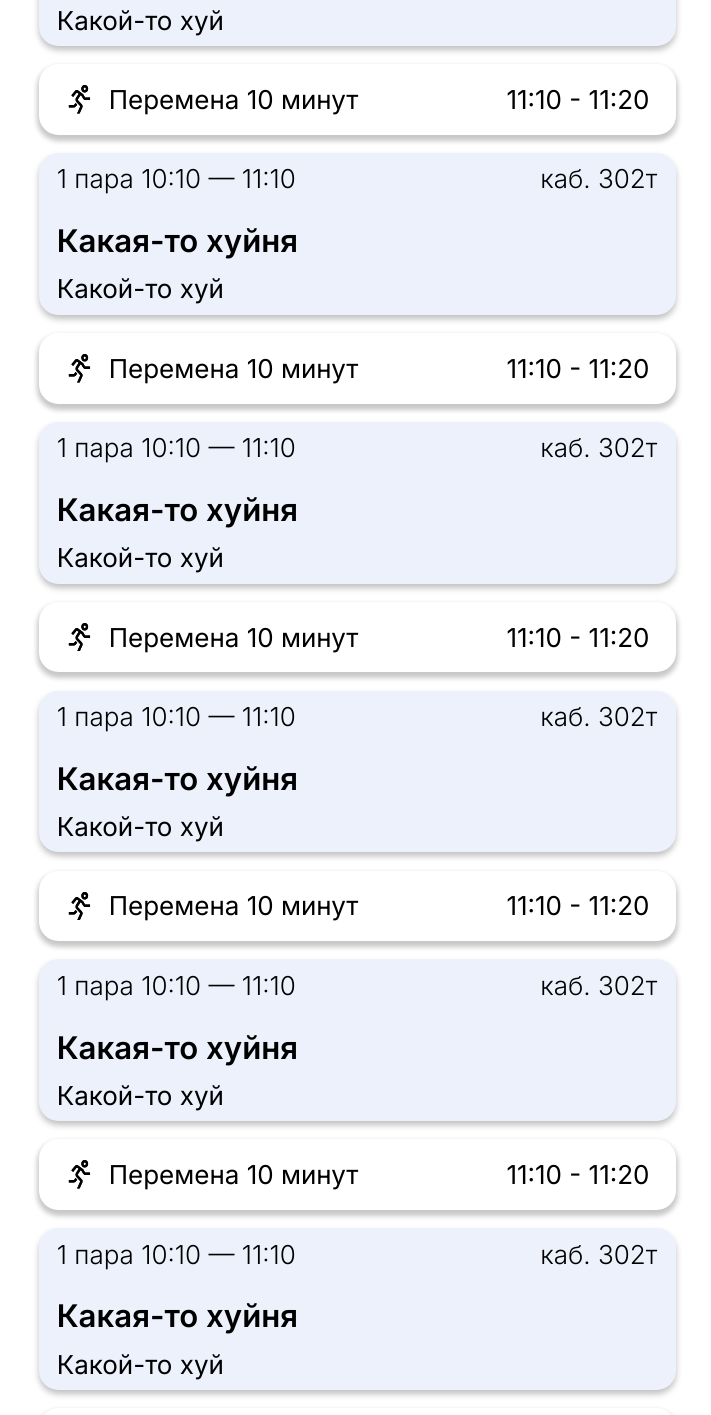
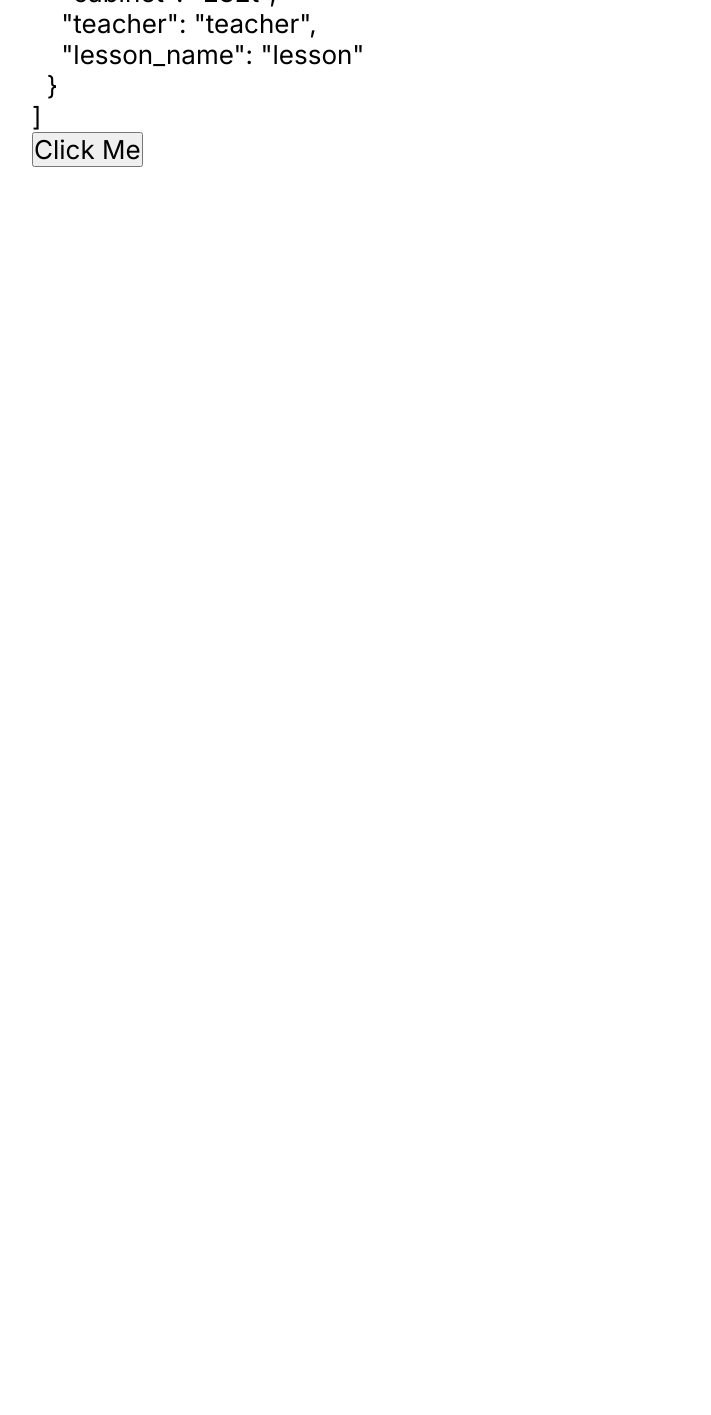
Before and after one commit to stinger222/edu-schedule-constructor, a React (Create React App) app: page / in a window 1280 px wide. Shown: the part 500-1915 px from the top of the page, without its empty margins (283-994 px from the left). After the commit the page ends 800 px from the top, so only its background shows below. Built offline with nearby package versions, Linux system fonts and the light colour scheme.

Commit message:
Add some MobX logic... finally

```diff
--- a/src/components/pages/Main/Main.tsx
+++ b/src/components/pages/Main/Main.tsx
@@ -1,15 +1,18 @@
+import { observer } from "mobx-react-lite"
+import { useContext } from "react"
+import { StoreContext } from "../../.."
 import BreakCard from "../../BreakCard/BreakCard"
 import Container from "../../Container/Container"
 import Header from "../../Header/Header"
 import LessonCard from "../../LessonCard/LessonCard"
 import StyledMain from "./Main.styled"
 
-const Main = () => {
+const Main = observer(() => {
+	const {lessonsStore} = useContext(StoreContext)
 	return (
 		<StyledMain>
 			<Header/>
 			<Container>
-
 			<LessonCard
 				cabinet="302т"
 				startTime="10:10"
@@ -24,103 +27,13 @@ const Main = () => {
 				startTime="11:10"
 				endTime="11:20"
 			/>
-			<LessonCard
-				cabinet="302т"
-				startTime="10:10"
-				endTime="11:10"
-				lessonId={1}
-				lessonName="Какая-то хуйня"
-				teacherName="Какой-то хуй"
-				/>
-
-			<BreakCard
-				breakLength={10}
-				startTime="11:10"
-				endTime="11:20"
-			/>
-			<LessonCard
-				cabinet="302т"
-				startTime="10:10"
-				endTime="11:10"
-				lessonId={1}
-				lessonName="Какая-то хуйня"
-				teacherName="Какой-то хуй"
-				/>
-
-			<BreakCard
-				breakLength={10}
-				startTime="11:10"
-				endTime="11:20"
-			/>
-
-			<LessonCard
-				cabinet="302т"
-				startTime="10:10"
-				endTime="11:10"
-				lessonId={1}
-				lessonName="Какая-то хуйня"
-				teacherName="Какой-то хуй"
-				/>
-			<BreakCard
-				breakLength={10}
-				startTime="11:10"
-				endTime="11:20"
-			/>
-
-			<LessonCard
-				cabinet="302т"
-				startTime="10:10"
-				endTime="11:10"
-				lessonId={1}
-				lessonName="Какая-то хуйня"
-				teacherName="Какой-то хуй"
-				/>
-			<BreakCard
-				breakLength={10}
-				startTime="11:10"
-				endTime="11:20"
-			/>
-
-			<LessonCard
-				cabinet="302т"
-				startTime="10:10"
-				endTime="11:10"
-				lessonId={1}
-				lessonName="Какая-то хуйня"
-				teacherName="Какой-то хуй"
-				/>
-			<BreakCard
-				breakLength={10}
-				startTime="11:10"
-				endTime="11:20"
-			/>
-
-			<LessonCard
-				cabinet="302т"
-				startTime="10:10"
-				endTime="11:10"
-				lessonId={1}
-				lessonName="Какая-то хуйня"
-				teacherName="Какой-то хуй"
-				/>
-			<BreakCard
-				breakLength={10}
-				startTime="11:10"
-				endTime="11:20"
-			/>
-
-			<LessonCard
-				cabinet="302т"
-				startTime="10:10"
-				endTime="11:10"
-				lessonId={1}
-				lessonName="Какая-то хуйня"
-				teacherName="Какой-то хуй"
-				/>
-
+			<pre>{JSON.stringify(lessonsStore.lessons, null, 2)}</pre>
+			<button onClick={() => {
+				lessonsStore.dick()
+			}}>Click Me</button>
 			</Container>
 		</StyledMain>
 	)
-}
+})
 
 export default Main
--- a/src/index.tsx
+++ b/src/index.tsx
@@ -1,6 +1,10 @@
 import React from 'react';
 import ReactDOM from 'react-dom/client';
 import App from './App';
+import RootStore from './stores/RootStore';
+
+const rootStore = new RootStore()
+export const StoreContext = React.createContext(rootStore)
 
 const root = ReactDOM.createRoot(
   document.getElementById('root') as HTMLElement
@@ -8,6 +12,9 @@ const root = ReactDOM.createRoot(
 
 root.render(
   <React.StrictMode>
-    <App />
+		<StoreContext.Provider value={rootStore}>
+    	<App />
+		</StoreContext.Provider>
+
   </React.StrictMode>
 )
--- /dev/null
+++ b/src/stores/ComsposedSchedulesStore.ts
@@ -0,0 +1,12 @@
+import { IComposedSchedule } from './interfaces';
+import { makeAutoObservable } from "mobx"
+
+class ComsposedSchedulesStore {
+	schedules: IComposedSchedule[] = []
+
+	constructor() {
+		makeAutoObservable(this)
+	}
+}
+
+export default ComsposedSchedulesStore
--- /dev/null
+++ b/src/stores/LessonsStore.ts
@@ -0,0 +1,26 @@
+import { ILesson } from './interfaces';
+import { action, makeAutoObservable } from 'mobx';
+
+class LessonsStore {
+	lessons: ILesson[] = [{
+		id: 'df6g-2df4',
+		cabinet: "232t",
+		teacher: "teacher",
+		lesson_name: "lesson"
+	}]
+
+	constructor() {
+		makeAutoObservable(this)
+	}
+
+	dick() {
+		this.lessons[0] = {
+			id: Math.random()+'',
+			cabinet: "232t",
+			teacher: "teacher",
+			lesson_name: "lesson"
+		}
+	}
+}
+
+export default LessonsStore
--- /dev/null
+++ b/src/stores/RingSchedulesStore.ts
@@ -0,0 +1,12 @@
+import { IRingSchedule } from './interfaces';
+import { makeAutoObservable } from 'mobx';
+
+class RingSchedulesStore {
+	schedules: IRingSchedule[] = []
+
+	constructor() {
+		makeAutoObservable(this)
+	}
+}
+
+export default RingSchedulesStore
--- /dev/null
+++ b/src/stores/RootStore.ts
@@ -0,0 +1,17 @@
+import ComsposedSchedulesStore from "./ComsposedSchedulesStore";
+import LessonsStore from "./LessonsStore";
+import RingSchedulesStore from "./RingSchedulesStore";
+
+class RootStore {
+		lessonsStore: any
+		comsposedSchedulesStore: any
+		ringSchedulesStore: any
+
+		constructor() {
+			this.lessonsStore = new LessonsStore()
+			this.comsposedSchedulesStore = new ComsposedSchedulesStore()
+			this.ringSchedulesStore = new RingSchedulesStore()
+		}
+}
+
+export default RootStore
--- /dev/null
+++ b/src/stores/interfaces.ts
@@ -0,0 +1,37 @@
+// Ring schedule
+
+export interface IRingSchedule {
+	id: string,
+	lessons: Array<{
+		start: string,
+		end: string
+	}>
+}
+
+// Lesson card
+
+export interface ILesson {
+	id: string,
+	cabinet: string,
+	teacher: string,
+	lesson_name: string,
+}
+
+
+
+// Composed schedule
+
+interface IComposedDay {
+	ring_schedule_id: string,
+	lesson_ids: string[]
+}
+
+export interface IComposedSchedule {
+	id: string,
+	monday: IComposedDay,
+	tuesday: IComposedDay,
+	wensday: IComposedDay,
+	thursdsy: IComposedDay,
+	friday: IComposedDay,
+	saturday?: IComposedDay
+}
```
